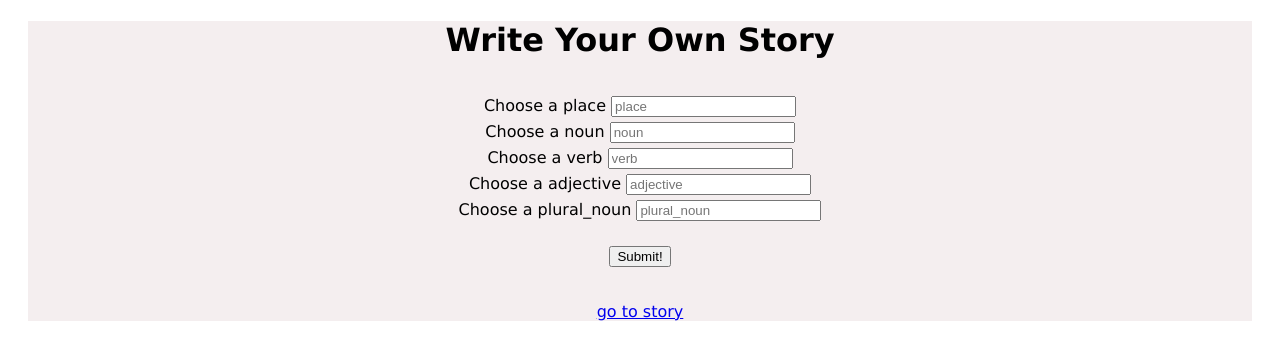
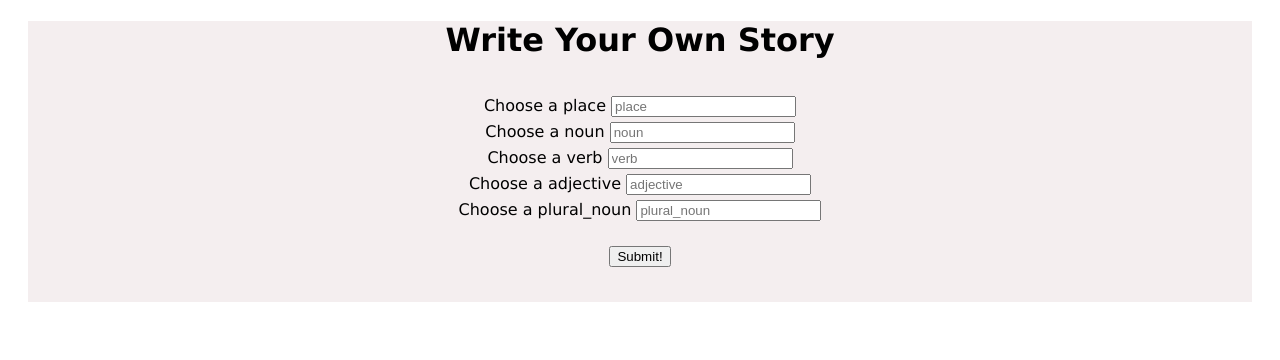
Before and after one commit to mjkushman/19.2-Jinja, a Flask app: page / in a window 1280 px wide. Shown: the part 26-386 px from the top of the page. Run offline with Flask 2, Linux system fonts and the light colour scheme.

Commit message:
minor cleanup of home and added a comment to stories.py

```diff
--- a/stories.py
+++ b/stories.py
@@ -20,7 +20,8 @@ class Story:
 
     def __init__(self, words, text):
         """Create story with words and template text."""
-
+    # words is an array of verbs,nouns, adjectives
+    # text is a story as a string
         self.prompts = words
         self.template = text
 
--- a/templates/home.html
+++ b/templates/home.html
@@ -17,6 +17,4 @@
 
 </form>
 
-<a href="/story">go to story</a>
-
 {%endblock%}
```
